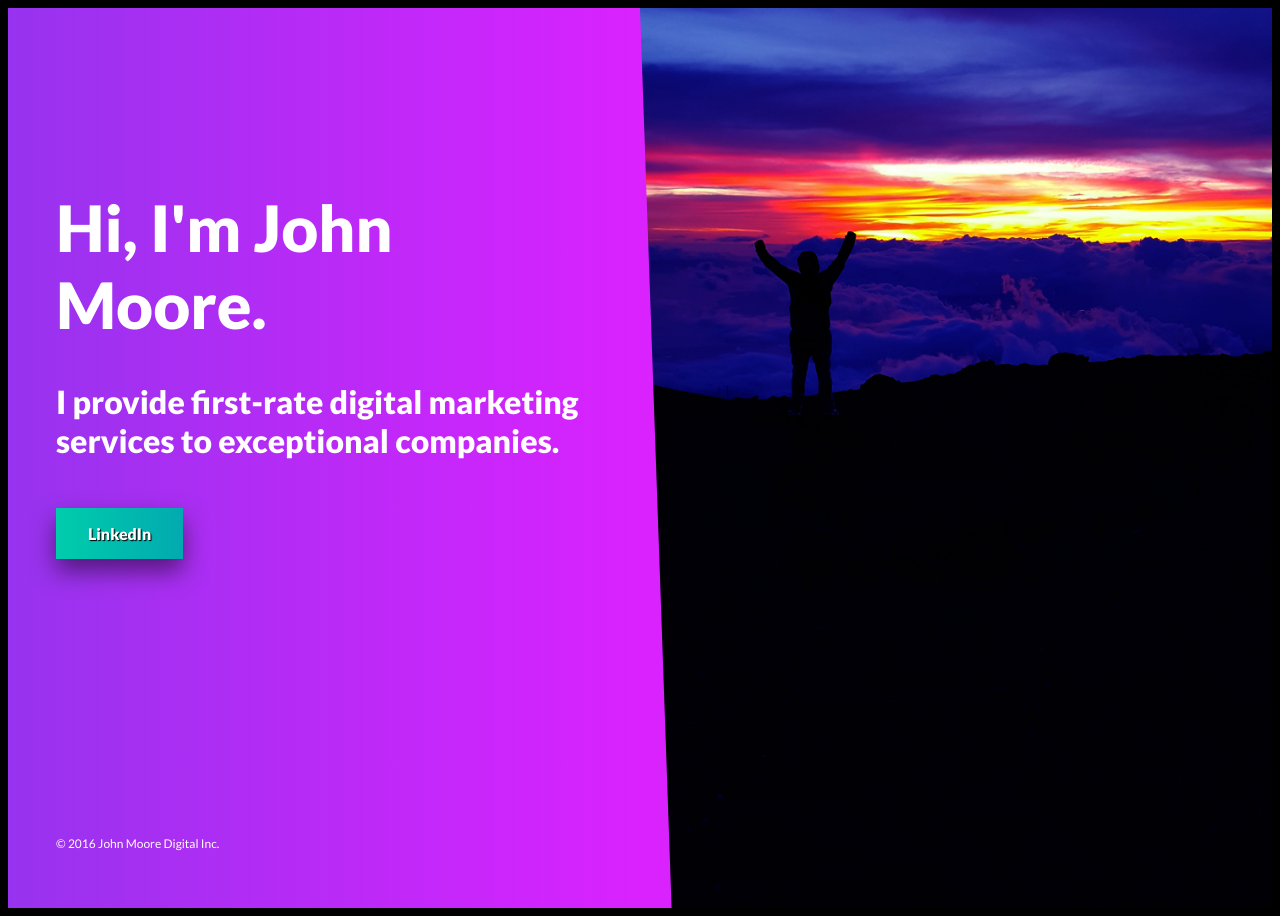
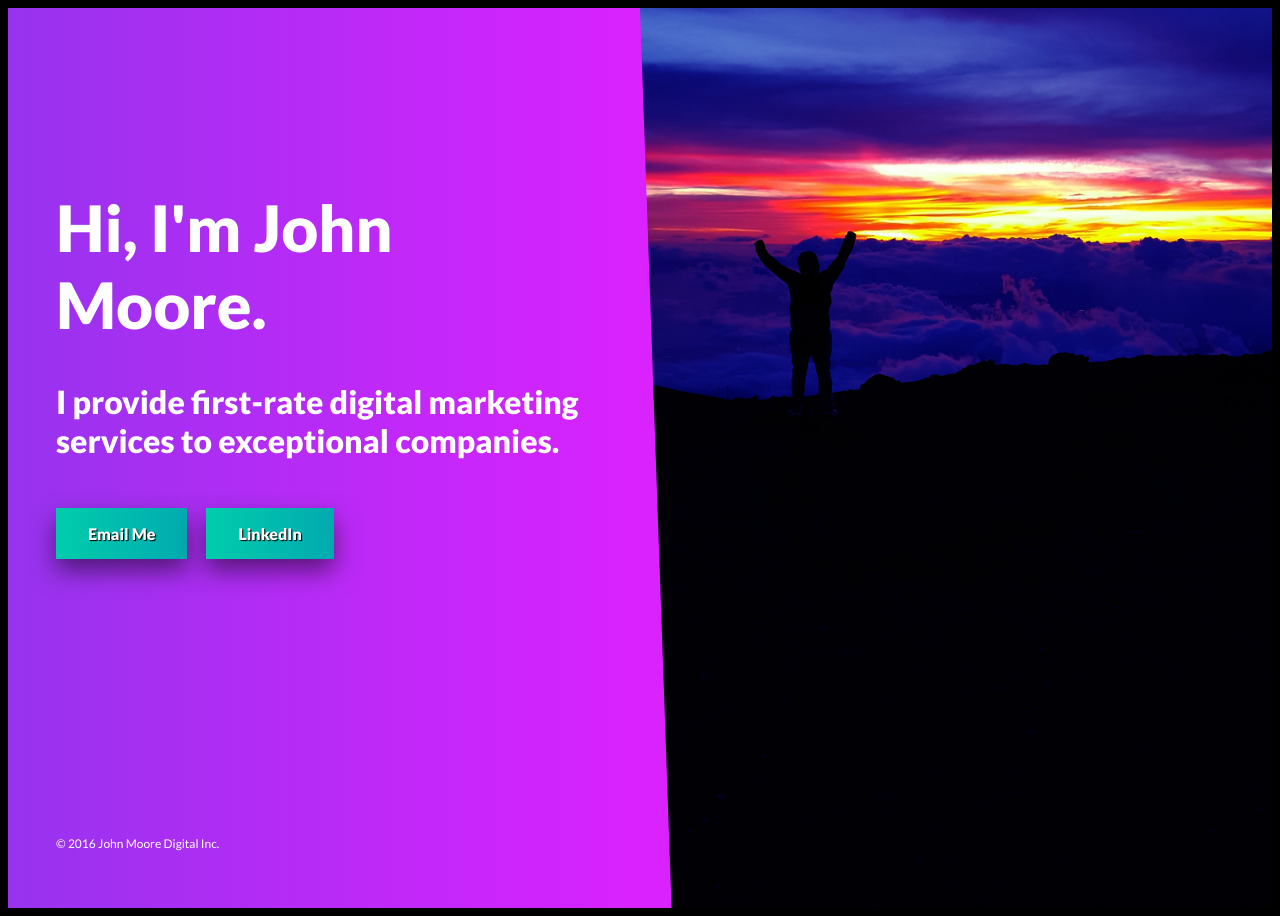
Before and after one commit to jomoweb/jomoweb.github.io, a Jekyll site: the page built from index.html, in a window 1280 px wide. Built offline with Jekyll 4.4.1, drawn with Linux system fonts in a browser that asks for light colours.

Commit message:
Added email button

```diff
--- a/_layouts/comingsoon.html
+++ b/_layouts/comingsoon.html
@@ -103,6 +103,7 @@
         color: #fff;
         display: inline-block;
         font-weight: 900;
+        margin-right: 1rem;
         padding: 1rem 2rem;
         text-align: center;
         text-decoration: none;
@@ -130,6 +131,7 @@
       <div class="left-wrapper">
 
         <h1><span>Hi, I'm John Moore.</span><br>I provide first-rate digital marketing services to exceptional companies.</h1>
+        <a href="mailto:&#106;&#111;&#104;&#110;+&#106;&#111;&#104;&#110;&#109;&#111;&#111;&#114;&#101;&#100;&#105;&#103;&#105;&#116;&#097;&#108;&#046;&#099;&#111;&#109;" class="button" target="_blank">Email Me</a>
         <a href="https://www.linkedin.com/in/jomoweb" class="button" target="_blank">LinkedIn</a>
         <p class="copyright">&copy; 2016 John Moore Digital Inc.</p>
       </div>
```
